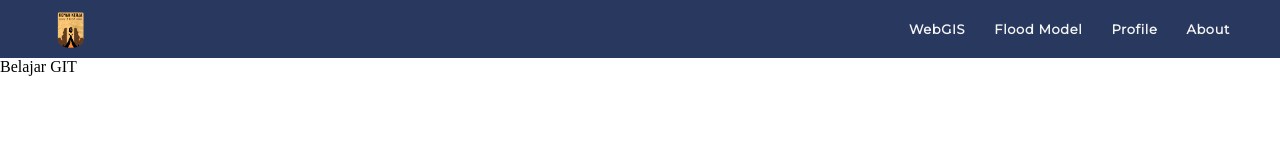
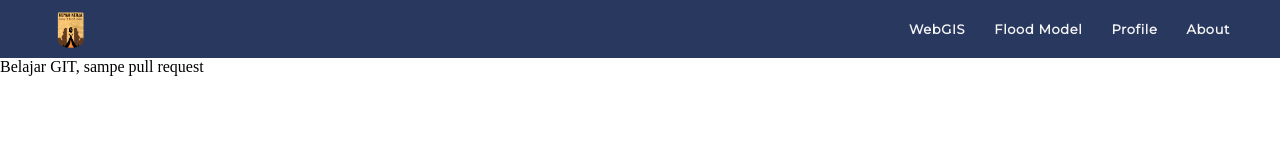
Before and after one commit to samdyra/KemkerApp, a React (Vite) app: page /AboutScreen in a window 1280 px wide. Shown: the top 160 px of the page. Built offline with nearby package versions, Linux system fonts and the light colour scheme.

Commit message:
try commiting

```diff
--- a/src/Pages/About/AboutScreen.jsx
+++ b/src/Pages/About/AboutScreen.jsx
@@ -1,7 +1,7 @@
 import React from "react";
 
 const AboutScreen = () => {
-  return <div>Belajar GIT</div>;
+  return <div>Belajar GIT, sampe pull request</div>;
 };
 
 export default AboutScreen;
```
